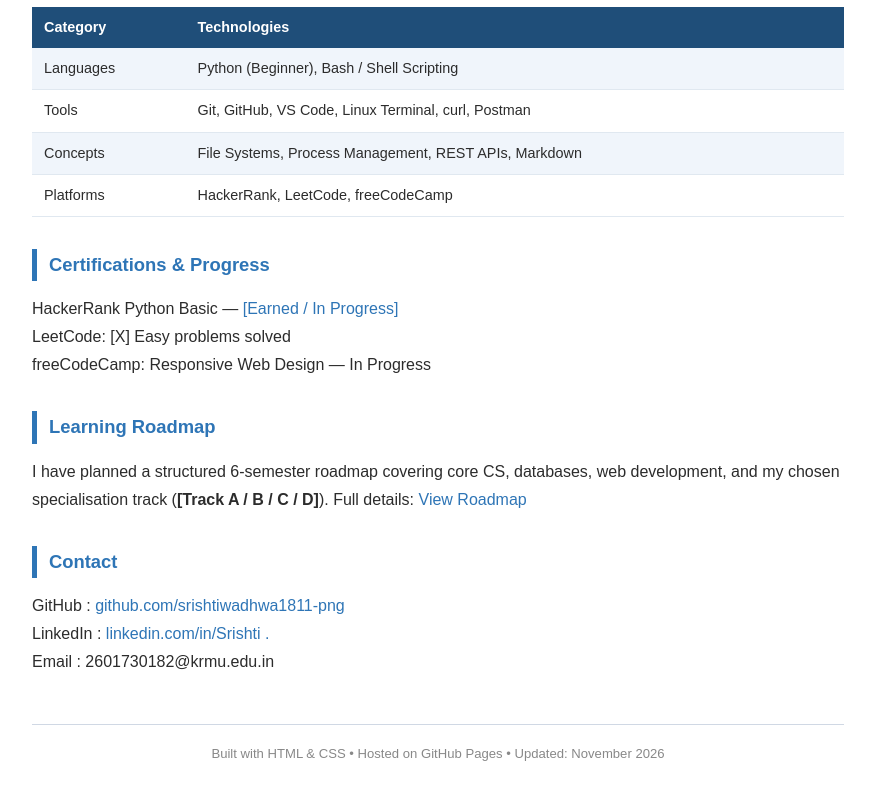
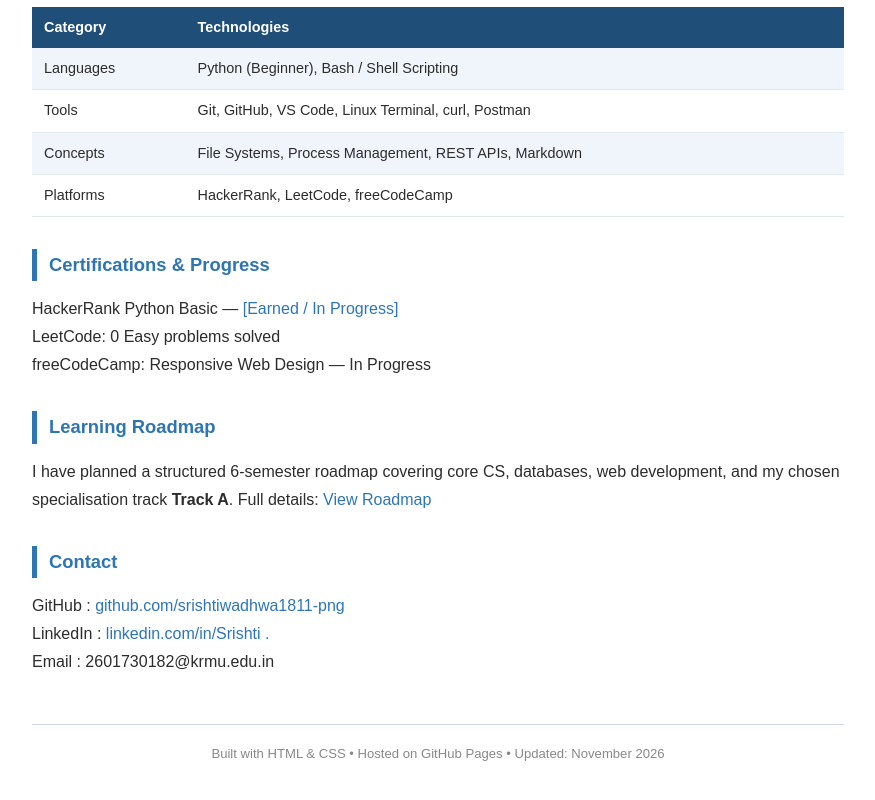
Before and after one commit to srishtiwadhwa1811-png/All-Projects, a plain HTML site: page index.html in a window 1280 px wide. Shown: the part 1078-1878 px from the top of the page, without its empty margins (202-1077 px from the left). Drawn offline with Linux system fonts and the light colour scheme.

Commit message:
Update index.html

```diff
--- a/index.html
+++ b/index.html
@@ -109,14 +109,14 @@ View Repository on GitHub →
 HackerRank Python Basic —
 <a href="https://www.hackerrank.com/certificates/e52654ae60c9">[Earned / In Progress]</a>
 </p>
-<p>LeetCode: [X] Easy problems solved</p>
+<p>LeetCode: 0 Easy problems solved</p>
 <p>freeCodeCamp: Responsive Web Design — In Progress</p>
 <h2>Learning Roadmap</h2>
 <p>
 I have planned a structured 6-semester roadmap covering core CS,
 databases, web development, and my chosen specialisation track
 
-(<strong>[Track A / B / C / D]</strong>).
+<strong>Track A</strong>.
 Full details:
 <a href="https://github.com/srishtiwadhwa1811-png/developer-portfolio/blob/main/LEARNING_ROADMAP.md">
 View Roadmap
```
